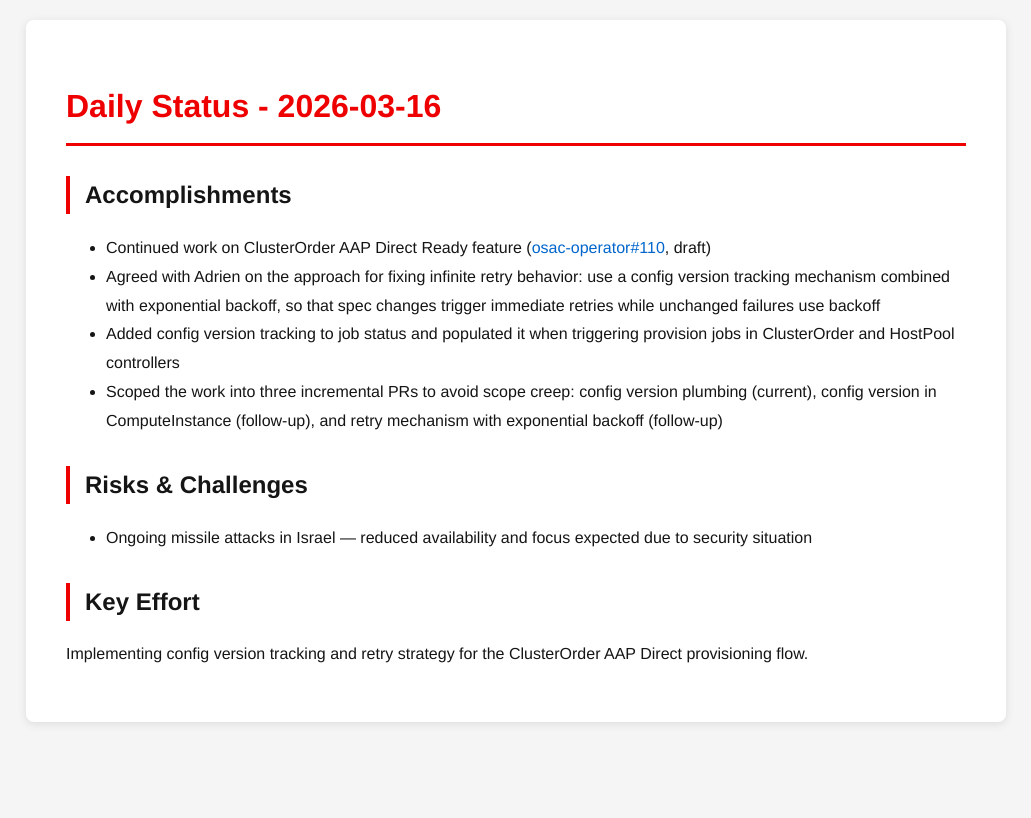
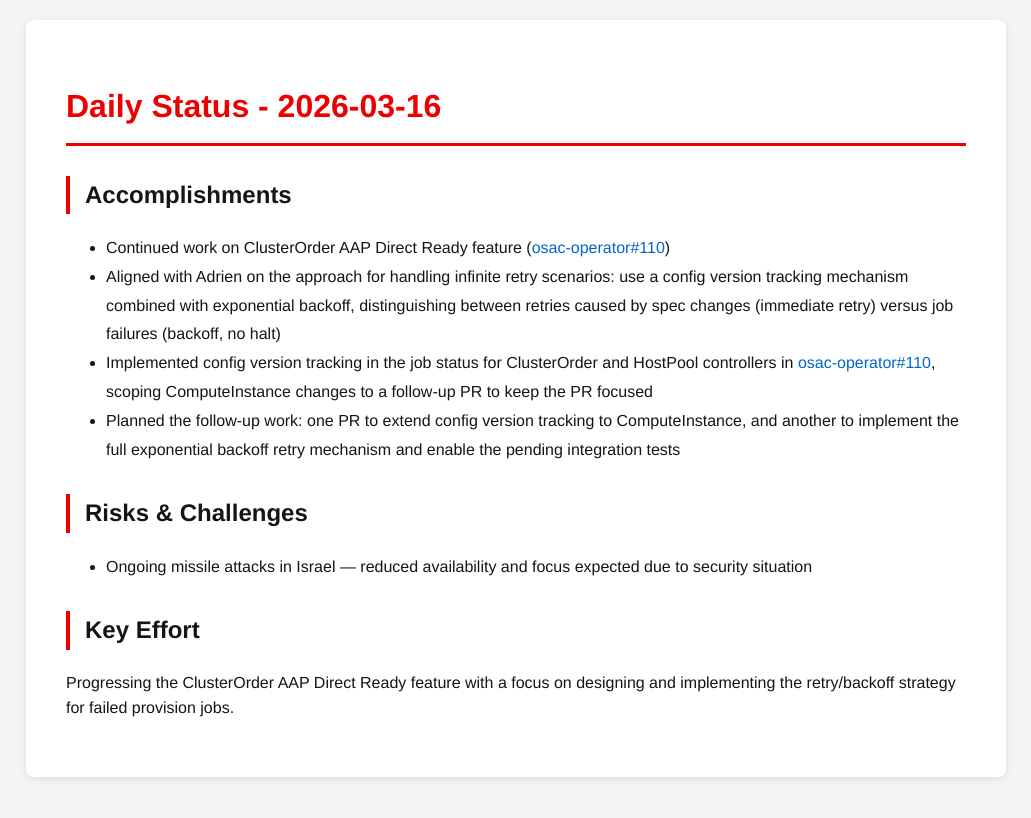
Before and after one commit to tzvatot/daily-status, a Jekyll site: the page built from 2026-03-16.md, in a window 1280 px wide. Shown: the top 818 px of the page, without its empty margins (124-1155 px from the left). Built offline with Jekyll 4.4.1, drawn with Linux system fonts in a browser that asks for light colours.

Commit message:
Daily status update - 2026-03-16

```diff
--- a/2026-03-16.md
+++ b/2026-03-16.md
@@ -7,13 +7,13 @@
 # Daily Status - 2026-03-16
 
 ## Accomplishments
-- Continued work on ClusterOrder AAP Direct Ready feature ([osac-operator#110](https://github.com/osac-project/osac-operator/pull/110), draft)
-- Agreed with Adrien on the approach for fixing infinite retry behavior: use a config version tracking mechanism combined with exponential backoff, so that spec changes trigger immediate retries while unchanged failures use backoff
-- Added config version tracking to job status and populated it when triggering provision jobs in ClusterOrder and HostPool controllers
-- Scoped the work into three incremental PRs to avoid scope creep: config version plumbing (current), config version in ComputeInstance (follow-up), and retry mechanism with exponential backoff (follow-up)
+- Continued work on ClusterOrder AAP Direct Ready feature ([osac-operator#110](https://github.com/osac-project/osac-operator/pull/110))
+- Aligned with Adrien on the approach for handling infinite retry scenarios: use a config version tracking mechanism combined with exponential backoff, distinguishing between retries caused by spec changes (immediate retry) versus job failures (backoff, no halt)
+- Implemented config version tracking in the job status for ClusterOrder and HostPool controllers in [osac-operator#110](https://github.com/osac-project/osac-operator/pull/110), scoping ComputeInstance changes to a follow-up PR to keep the PR focused
+- Planned the follow-up work: one PR to extend config version tracking to ComputeInstance, and another to implement the full exponential backoff retry mechanism and enable the pending integration tests
 
 ## Risks & Challenges
 - Ongoing missile attacks in Israel — reduced availability and focus expected due to security situation
 
 ## Key Effort
-Implementing config version tracking and retry strategy for the ClusterOrder AAP Direct provisioning flow.
+Progressing the ClusterOrder AAP Direct Ready feature with a focus on designing and implementing the retry/backoff strategy for failed provision jobs.
```
